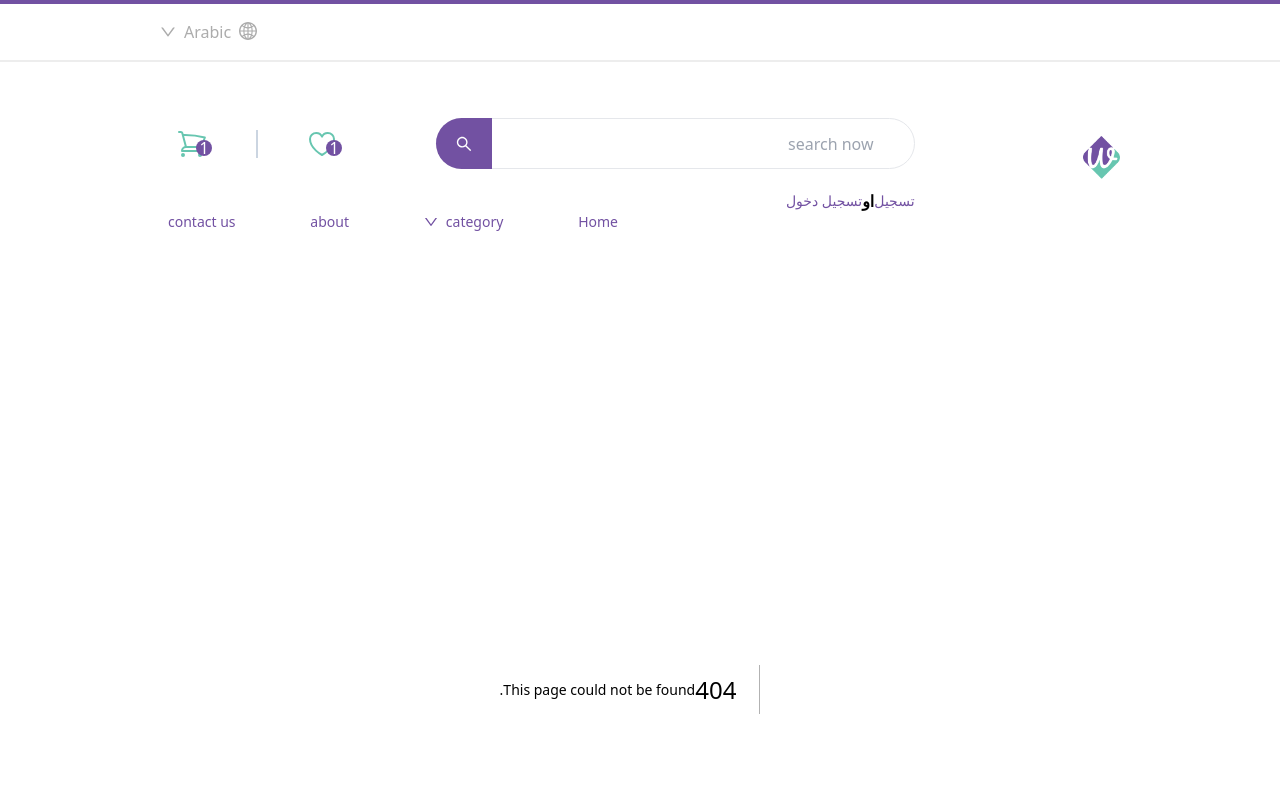
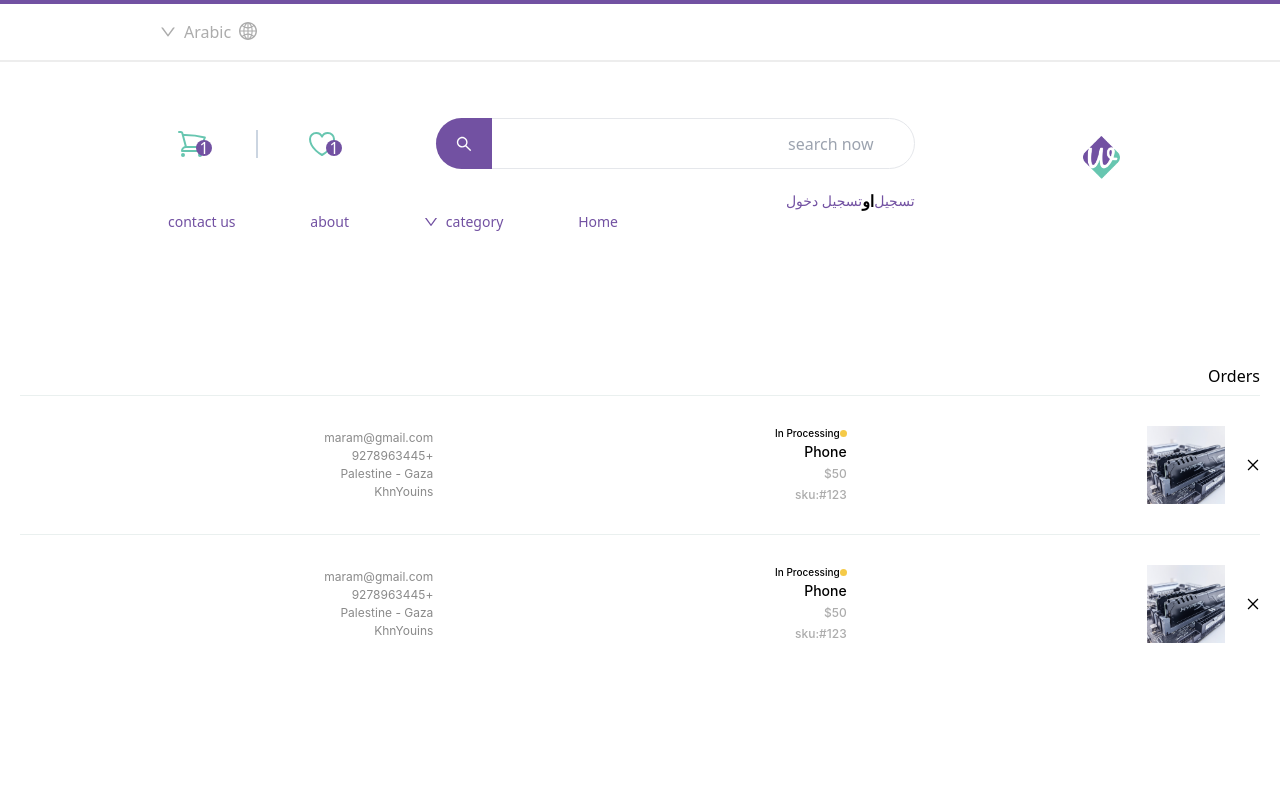
Before and after one commit to MaramMs/wendow-temp1, a Next.js app: page /profile/orders in a window 1280 px wide. Before the commit this address had no page. Shown: the top 800 px of the page. Built offline with nearby package versions, Linux system fonts and the light colour scheme.

Commit message:
change password page

```diff
--- /dev/null
+++ b/components/MobileOrderProfile.js
@@ -0,0 +1,99 @@
+import { CloseOutlined } from "@ant-design/icons";
+import { Col, Row } from "antd";
+import React from "react";
+
+const MobileOrderProfile = () => {
+  return (
+    <>
+      <div className="h-[999px] px-[20px]">
+        <h1 className="mt-[75px] pb-[7px]">Orders</h1>
+        <Row className="border-t-[#EAF0EF] items-center border-t-[1px] py-[30px]">
+          <Col span={8} className="flex items-center gap-[21px]">
+            <CloseOutlined />
+            <img
+              src="/images/products/product1.png"
+              width="78px"
+              height="78px"
+            />
+          </Col>
+
+          <Col span={8}>
+            <div className="flex items-center">
+              <span className="w-[7px] h-[7px] bg-[#F5CA48] rounded-full"></span>
+              <span className="text-[#000] font-medium text-[10px]">
+                In Processing
+              </span>
+            </div>
+            <div className="flex flex-col gap-[3px]">
+              <h3 className="text-[#000] text-[14px] font-medium">Phone</h3>
+              <span className="text-[#ACACAC] text-[12px] font-medium">
+                $50
+              </span>
+              <span className="text-[#ACACAC] text-[12px] font-medium">
+                sku:#123
+              </span>
+            </div>
+          </Col>
+
+          <Col span={8}>
+            <p className="text-[#8A8A8A] text-[12px] font-normal">
+              maram@gmail.com
+            </p>
+            <p className="text-[#8A8A8A] text-[12px] font-normal">
+              +9278963445
+            </p>
+            <p className="text-[#8A8A8A] text-[12px] font-normal">
+              Palestine - Gaza
+            </p>
+            <p className="text-[#8A8A8A] text-[12px] font-normal">KhnYouins</p>
+          </Col>
+        </Row>
+
+        <Row className="border-t-[#EAF0EF] items-center border-t-[1px] py-[30px]">
+          <Col span={8} className="flex items-center gap-[21px]">
+            <CloseOutlined />
+            <img
+              src="/images/products/product1.png"
+              width="78px"
+              height="78px"
+            />
+          </Col>
+
+          <Col span={8}>
+            <div className="flex items-center">
+              <span className="w-[7px] h-[7px] bg-[#F5CA48] rounded-full"></span>
+              <span className="text-[#000] font-medium text-[10px]">
+                In Processing
+              </span>
+            </div>
+            <div className="flex flex-col gap-[3px]">
+              <h3 className="text-[#000] text-[14px] font-medium">Phone</h3>
+              <span className="text-[#ACACAC] text-[12px] font-medium">
+                $50
+              </span>
+              <span className="text-[#ACACAC] text-[12px] font-medium">
+                sku:#123
+              </span>
+            </div>
+          </Col>
+
+          <Col span={8}>
+            <p className="text-[#8A8A8A] text-[12px] font-normal">
+              maram@gmail.com
+            </p>
+            <p className="text-[#8A8A8A] text-[12px] font-normal">
+              +9278963445
+            </p>
+            <p className="text-[#8A8A8A] text-[12px] font-normal">
+              Palestine - Gaza
+            </p>
+            <p className="text-[#8A8A8A] text-[12px] font-normal">KhnYouins</p>
+          </Col>
+        </Row>
+
+      </div>
+    </>
+  );
+};
+
+export default MobileOrderProfile;
--- a/components/MobileProfile.js
+++ b/components/MobileProfile.js
@@ -1,8 +1,13 @@
 import { DownOutlined, EditOutlined, LockFilled, LockOutlined, UserOutlined } from '@ant-design/icons'
 import { Col, Row } from 'antd'
+import Link from 'next/link'
+import { useRouter } from 'next/router'
 import React from 'react'
 
 const MobileProfile = () => {
+  const {query} = useRouter();
+  const tab = query.tab || 'profile'
+
   return (
  <>
     <div className='flex justify-center items-center w-[119px] h-[119px]  m-auto mb-[111px] relative'>
@@ -14,7 +19,7 @@ const MobileProfile = () => {
     <Row className='px-5 bg-white mb-[72px]'>
 
        <Col span={24} className='flex justify-between h-[53px] px-[16px] items-center rounded-[4px] bg-white drop-shadow-[0_2px_30px_rgba(0,0,0,0.15)] mb-[15px]'>
-         <div className='flex gap-[23px] items-center'>
+         <div className='flex gap-[23px] items-center ' >
          <UserOutlined className='text-[#67C6B0] text-[17.52px]'/>
  <span className='text-[#67C6B0] text-[14px] font-normal'>My Profile</span>
          </div>
@@ -25,7 +30,7 @@ const MobileProfile = () => {
        <Col span={24} className='flex justify-between h-[53px] px-[16px] items-center rounded-[4px] bg-white drop-shadow-[0_2px_30px_rgba(0,0,0,0.15)] mb-[15px]'>
          <div className='flex gap-[23px] items-center'>
          <UserOutlined className='text-[#67C6B0] text-[17.52px]'/>
- <span className='text-[#67C6B0] text-[14px] font-normal'>My Orders</span>
+ <span className='text-[#67C6B0] text-[14px] font-normal' onClick={() => router.push('/profile/orders')}>My Orders</span>
          </div>
          <DownOutlined  className='text-[#67C6B0]'/>
        </Col>
--- a/pages/changepassword.js
+++ b/pages/changepassword.js
@@ -57,8 +57,6 @@ const changepassword = () => {
 
       <div className='mt-[117px] mb-[85px]'>
         <span className='text-[#000] text-[12px] font-medium'>Back</span>
-
-
         <Link href='/' className='text-[#67C6B0] text-[12px] font-medium underline'>
             Login in
         </Link>
--- a/pages/myprofile.js
+++ b/pages/myprofile.js
@@ -28,7 +28,7 @@ const myprofile = () => {
     {
       key: "3",
       label: `My Order`,
-      children: <WebOrderProfile />,
+      children: <WebOrderProfile /> ,
     },
     {
       key: "4",
--- /dev/null
+++ b/pages/profile/orders.js
@@ -0,0 +1,12 @@
+import MobileOrderProfile from '@/components/MobileOrderProfile'
+import React from 'react'
+
+const orders = () => {
+  return (
+    <div>
+    <MobileOrderProfile />
+    </div>
+  )
+}
+
+export default orders
```
Also changed, not shown: pages/profile/index.js (added).
